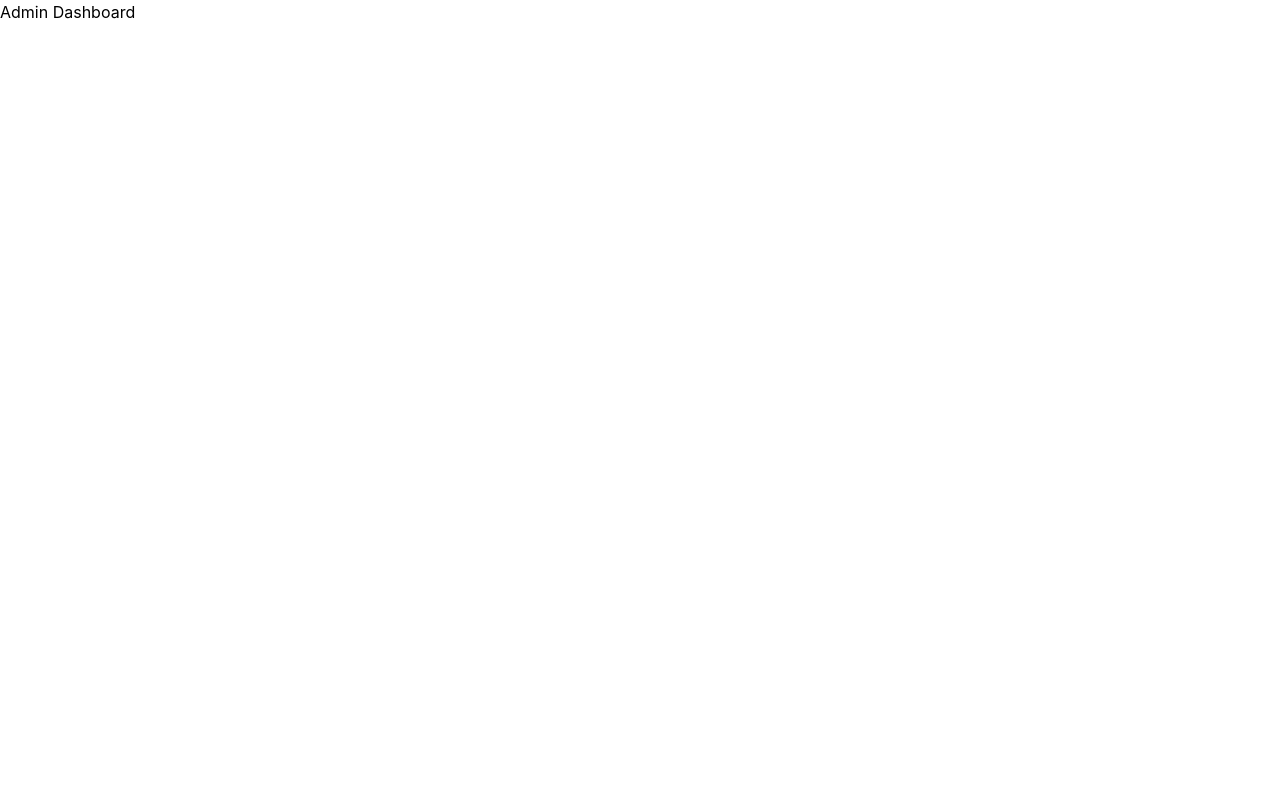
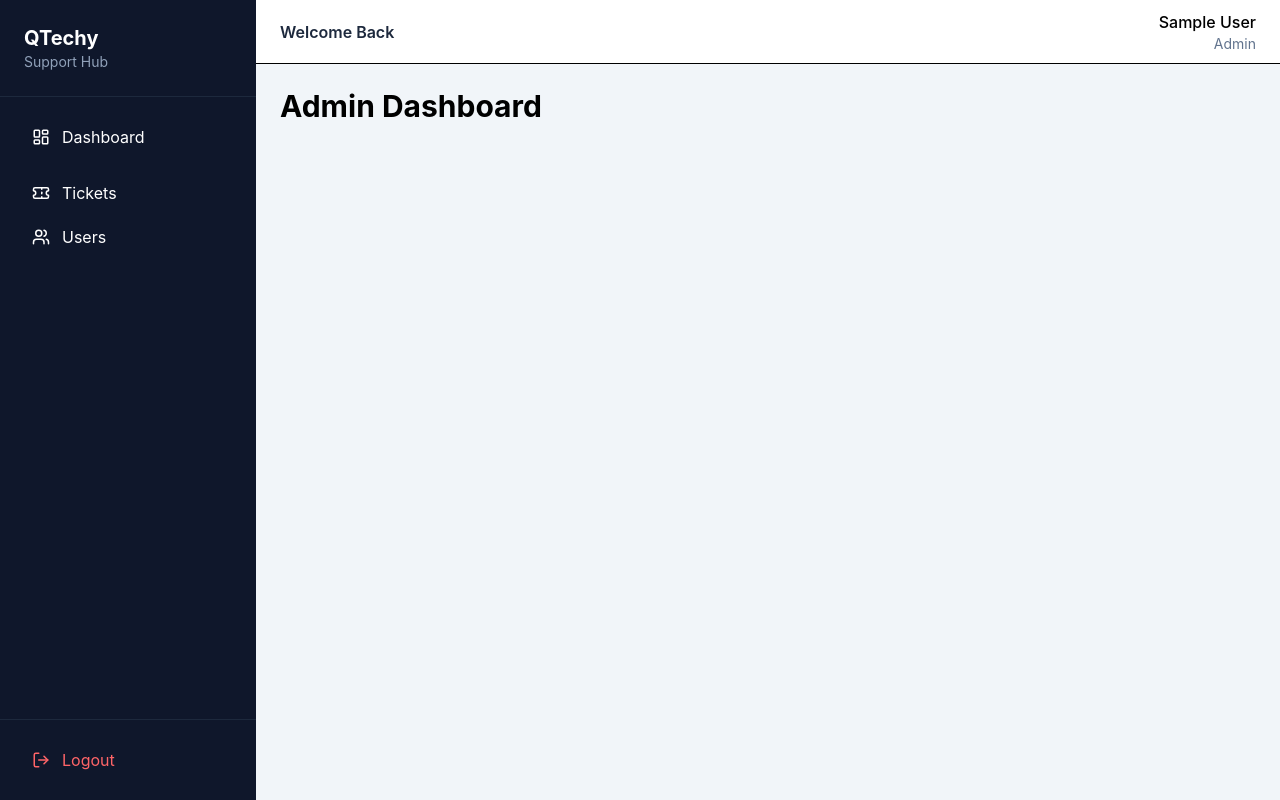
Before and after one commit to SAGAR-2-4/qtechy-support-hub, a React app in the folder Frontend/: page /admin/dashboard in a window 1280 px wide. Built offline with nearby package versions, Linux system fonts and the light colour scheme; no server answers; sample sign-in values are in the browser's storage; the HTML template or start-up script is replaced by a standard one.

Commit message:
Add dashboard layout with sidebar and topbar

```diff
--- a/Frontend/src/components/layout/Sidebar.jsx
+++ b/Frontend/src/components/layout/Sidebar.jsx
@@ -0,0 +1,53 @@
+import { LayoutDashboard,Ticket, Users, LogOut } from "lucide-react";
+import {NavLink} from "react-router-dom";
+import { useDispatch } from "react-redux";
+import { logout } from "../../features/auth/authSlice";
+
+
+function Sidebar(){
+    const dispatch = useDispatch();
+
+    return (
+        <aside className="w-64 bg-slate-900 text-white flex flex-col">
+            <div className="p-6 border-b border-slate-800">
+                <h1 className="text-xl font-bold">QTechy</h1>
+                <p className="text-sm text-slate-400">Support Hub</p>
+            </div>
+
+
+            <nav className="flex-1 p-4 space-y-2">
+                <NavLink
+                    to="/admin/dashboard"
+                    className="flex items-center gap-3 px-4 py-3 rounded-lg hover:bg-slate-800">
+                        <LayoutDashboard size={18} />
+                        Dashboard
+                </NavLink>
+
+                <NavLink
+                    to="tickets"
+                    className="flex items-center gap-3 px-4 py-3 rounded-lg hover:bg-slate-800">
+                        <Ticket size={18} />
+                        Tickets
+                    </NavLink>
+
+                    <NavLink
+                        to="/users"
+                        className="flex items-center gap-3 px-4 rounded-lg hover:bg-slate-800">
+                            <Users size={18}/>
+                            Users
+                        </NavLink>
+            </nav>
+<div className="p-4 border-t border-slate-800">
+        <button
+          onClick={() => dispatch(logout())}
+          className="w-full flex items-center gap-3 px-4 py-3 rounded-lg hover:bg-red-500/20 text-red-400"
+        >
+          <LogOut size={18} />
+          Logout
+        </button>
+      </div>
+    </aside>
+  );
+}
+
+export default Sidebar;
--- a/Frontend/src/components/layout/Topbar.jsx
+++ b/Frontend/src/components/layout/Topbar.jsx
@@ -0,0 +1,22 @@
+import { useSelector } from "react-redux";
+
+function Topbar(){
+    const {user} = useSelector((state) => state.auth);
+
+    return (
+        <header className="h-16 bg-white border-b flex items-center justify-between px-6">
+            <h2 className="font-semibold text-slate-800">
+                Welcome Back
+            </h2>
+
+            <div className="text-right">
+                <p className="font-medium">{user?.name}</p>
+                <p className="text-sm text-slate-500 capitalize">
+                    {user?.role}
+                </p>
+            </div>
+        </header>
+    );
+}
+
+export default Topbar;
--- /dev/null
+++ b/Frontend/src/components/layout/copy.jsx
@@ -0,0 +1,55 @@
+import { LayoutDashboard, Ticket, Users, LogOut } from "lucide-react";
+import { NavLink } from "react-router-dom";
+import { useDispatch } from "react-redux";
+import { logout } from "../../features/auth/authSlice";
+
+function Sidebar() {
+  const dispatch = useDispatch();
+
+  return (
+    <aside className="w-64 bg-slate-900 text-white flex flex-col">
+      <div className="p-6 border-b border-slate-800">
+        <h1 className="text-xl font-bold">QTechy</h1>
+        <p className="text-sm text-slate-400">Support Hub</p>
+      </div>
+
+      <nav className="flex-1 p-4 space-y-2">
+        <NavLink
+          to="/admin/dashboard"
+          className="flex items-center gap-3 px-4 py-3 rounded-lg hover:bg-slate-800"
+        >
+          <LayoutDashboard size={18} />
+          Dashboard
+        </NavLink>
+
+        <NavLink
+          to="/tickets"
+          className="flex items-center gap-3 px-4 py-3 rounded-lg hover:bg-slate-800"
+        >
+          <Ticket size={18} />
+          Tickets
+        </NavLink>
+
+        <NavLink
+          to="/users"
+          className="flex items-center gap-3 px-4 py-3 rounded-lg hover:bg-slate-800"
+        >
+          <Users size={18} />
+          Users
+        </NavLink>
+      </nav>
+
+      <div className="p-4 border-t border-slate-800">
+        <button
+          onClick={() => dispatch(logout())}
+          className="w-full flex items-center gap-3 px-4 py-3 rounded-lg hover:bg-red-500/20 text-red-400"
+        >
+          <LogOut size={18} />
+          Logout
+        </button>
+      </div>
+    </aside>
+  );
+}
+
+export default Sidebar;
--- a/Frontend/src/layouts/DashboardLayout.jsx
+++ b/Frontend/src/layouts/DashboardLayout.jsx
@@ -0,0 +1,24 @@
+import Sidebar from "../components/layout/Sidebar";
+import Topbar from "../components/layout/Topbar";
+
+function DashboardLayout({children}){
+    return (
+        <div className="min-h-screen flex bg-slate-100">
+            <Sidebar/>
+
+
+        <div className="flex-1 flex flex-col">
+        <Topbar/>
+
+        <main className="p-6">
+            {children}
+        </main>
+        </div>
+        </div>
+
+
+
+    );
+}
+
+export default DashboardLayout;
--- a/Frontend/src/pages/admin/AdminDashboard.jsx
+++ b/Frontend/src/pages/admin/AdminDashboard.jsx
@@ -1,5 +1,13 @@
+import DashboardLayout from "../../layouts/DashboardLayout";
+
 function AdminDashboard() {
-  return <div>Admin Dashboard</div>;
+  return (
+    <DashboardLayout>
+      <h1 className="text-3xl font-bold">
+        Admin Dashboard
+      </h1>
+    </DashboardLayout>
+  );
 }
 
 export default AdminDashboard;
```
